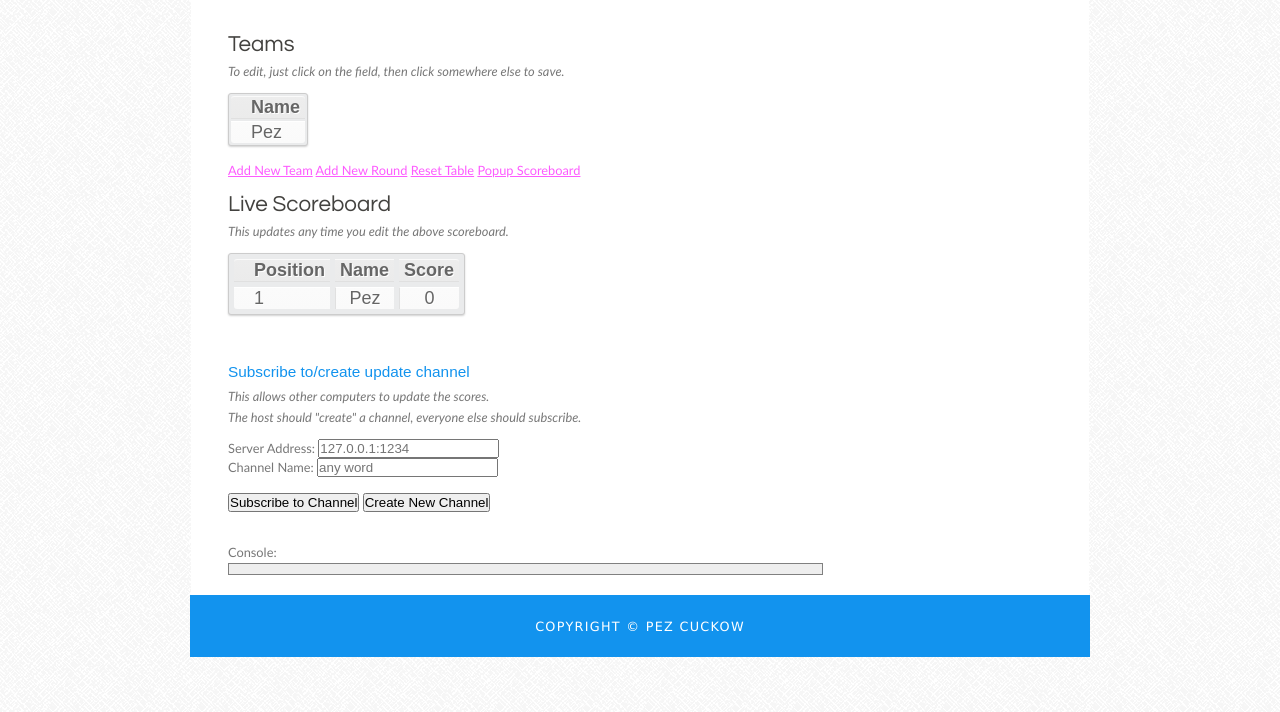
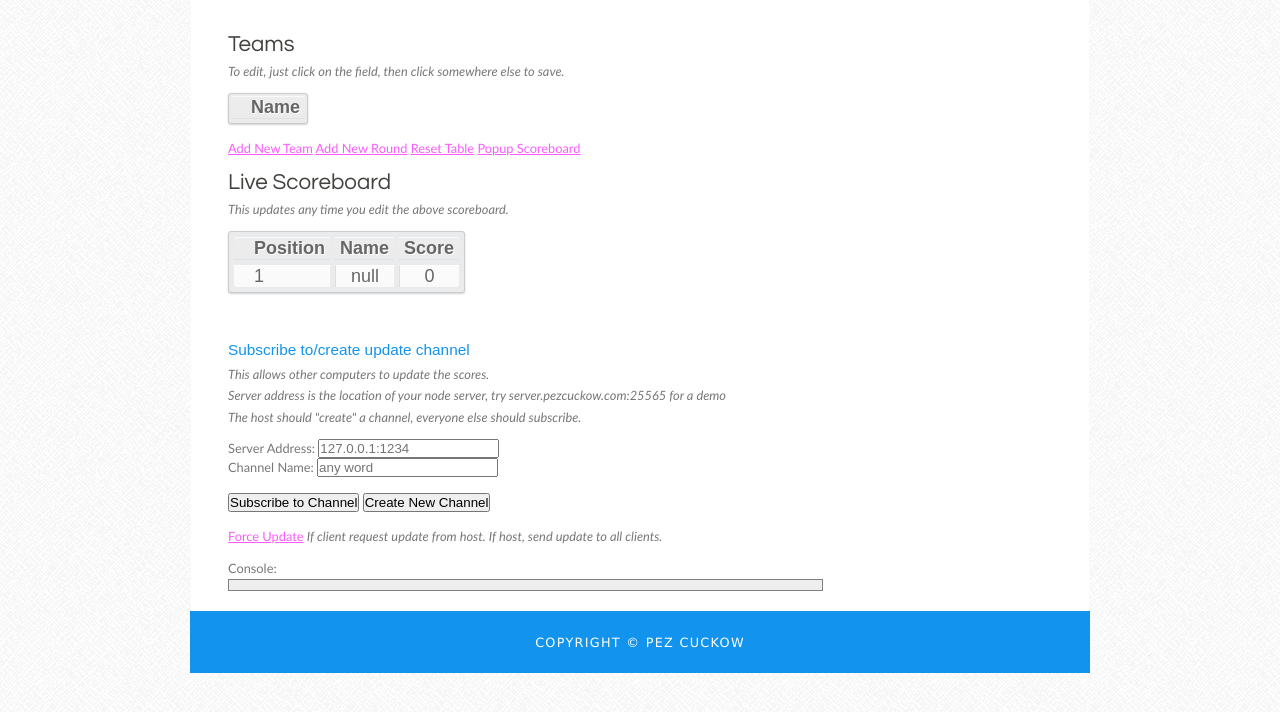
Before and after one commit to Pezmc/Quiz-Scoreboard, a plain HTML site: page index.html in a window 1280 px wide. Shown: the part 82-794 px from the top of the page. Drawn offline with Linux system fonts and the light colour scheme.

Commit message:
Add comments and force update button

```diff
--- a/index.html
+++ b/index.html
@@ -53,7 +53,8 @@
         <br /><br /><br />
         <h4>Subscribe to/create update channel</h4>
         <p>
-          <i>This allows other computers to update the scores.
+          <i>This allows other computers to update the scores.<br />
+          Server address is the location of your node server, try server.pezcuckow.com:25565 for a demo
           <br />The host should "create" a channel, everyone else should subscribe.</i>
         </p>
 
@@ -65,7 +66,9 @@
               <input type="button" id="create" value="Create New Channel" />
 
 
-          </form>
+          </form><br />
+          <a href="#" id="forceUpdate">Force Update</a>
+          <i>If client request update from host. If host, send update to all clients.</i>
           <br /><br />
           Console:
           <div id="status" class="console">   </div>
@@ -85,7 +88,6 @@
   </thead>
   <tbody>
     <tr>
-      <td>Pez</td>
     </tr>
   </tbody>
 </table>
```
